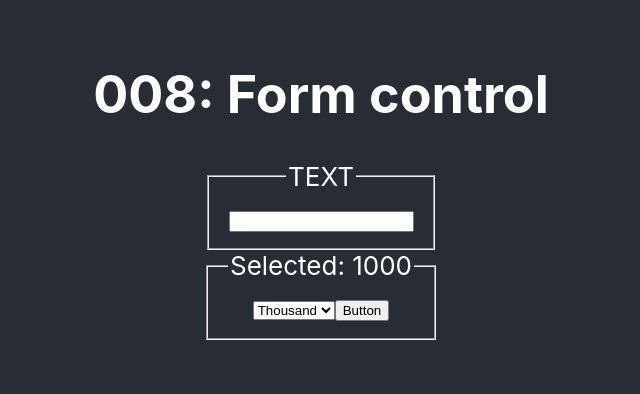
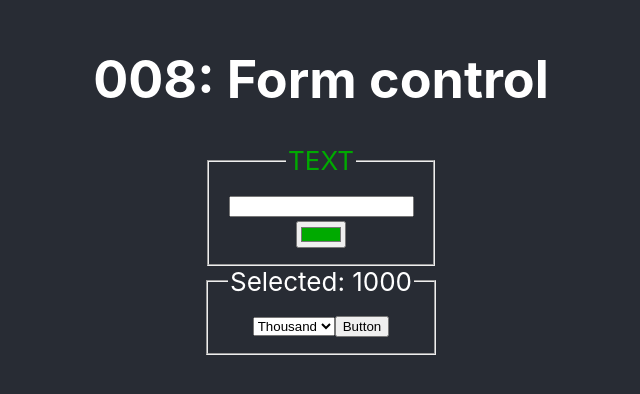
Before and after one commit to marinkus/22-delfinai, a React (Create React App) app in the folder r1/: page / in a window 1280 px wide. Shown: the part 216-610 px from the top of the page, without its empty margins (319-959 px from the left). Built offline with nearby package versions, Linux system fonts and the light colour scheme.

Commit message:
setColor

```diff
--- a/r1/src/Components/008/Text.jsx
+++ b/r1/src/Components/008/Text.jsx
@@ -3,6 +3,7 @@ import { useState } from "react";
 function Text() {
 
     const [text, setText] = useState('');
+    const [color, setColor] = useState('#00aa00');
 
     const [title, setTitle] = useState('TEXT');
 
@@ -16,11 +17,19 @@ function Text() {
         }
     };
 
+
+    const handleColorInput = e => {
+        setColor(e.target.value);
+    };
+
     return (
         <>
         <fieldset>
-            <legend>{title}</legend>
+            <legend style={{color: color}}>{title}</legend>
             <input type='text' value={text} onChange={handleInput}/>
+            <div>
+            <input type='color' value={color} onChange={handleColorInput}/>
+            </div>
         </fieldset>
         </>
     )
```
